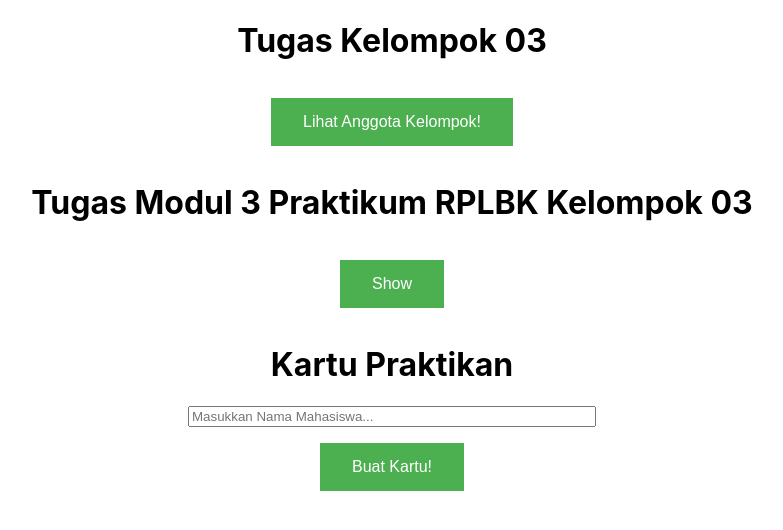
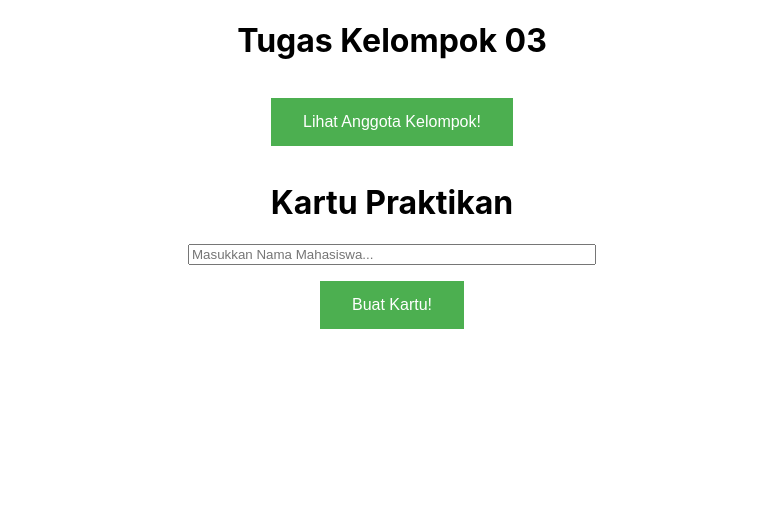
Before and after one commit to kanyaazalia/Tugas_Modul3_Kel03_RPLBK, a React (Create React App) app: page / in a window 1280 px wide. Shown: the top 530 px of the page, without its empty margins (248-1031 px from the left). Built offline with nearby package versions, Linux system fonts and the light colour scheme.

Commit message:
Menghapus Hide

```diff
--- a/src/App.js
+++ b/src/App.js
@@ -2,7 +2,6 @@ import "./App.css";
 import Form from "./component/Form";
 import React from "react";
 import Card from "./component/Card";
-import Hide from "./component/Hide";
 import DataMahasiswa from "./component/data.js";
 import Anggota from "./component/Anggota.js";
 
@@ -38,7 +37,6 @@ function App() {
       </header>
 
       <Anggota/>
-      <Hide/>
       <h1>Kartu Praktikan</h1>
       {/* <Form onAddPraktikan={addPraktikanHandler} /> */}
       {/* Conditional rendering */}
--- a/src/component/Hide.js
+++ /dev/null
@@ -1,36 +0,0 @@
-// import "./Hide.css";
-import React, { useState } from "react";
-
-function Hide() {
-    const [showKelompok, setShowKelompok] = useState(false);
-    const hideKelompok = () => {
-        setShowKelompok(!showKelompok);
-    };
-    return (
-        <div className="App">
-            {
-                <div>
-                    <h1>Tugas Modul 3 Praktikum RPLBK Kelompok 03</h1>
-                    <div className="ViewKelompok">
-                        <div
-                            className="ViewKelompok1"
-                            style={{
-                                display: showKelompok === true ? "flex" : "none",
-                            }}
-                        >
-                            <p>Ade Ilham M. 21120119130091</p>
-                            <p>Kanya Azalia A. 21120119130063</p>
-                            <p>Taufiqurrohman 21120119120005</p>
-                            <p>Afifah Humaira 21120119140141</p>
-                        </div>
-                        <button className="Button" onClick={hideKelompok}>
-                            {showKelompok !== true ? "Show" : "Hide"}
-                        </button>
-                    </div>
-                </div>
-            }
-        </div>
-    );
-}
-
-export default Hide;
```
Also changed, not shown: src/component/Hide.css (deleted).
